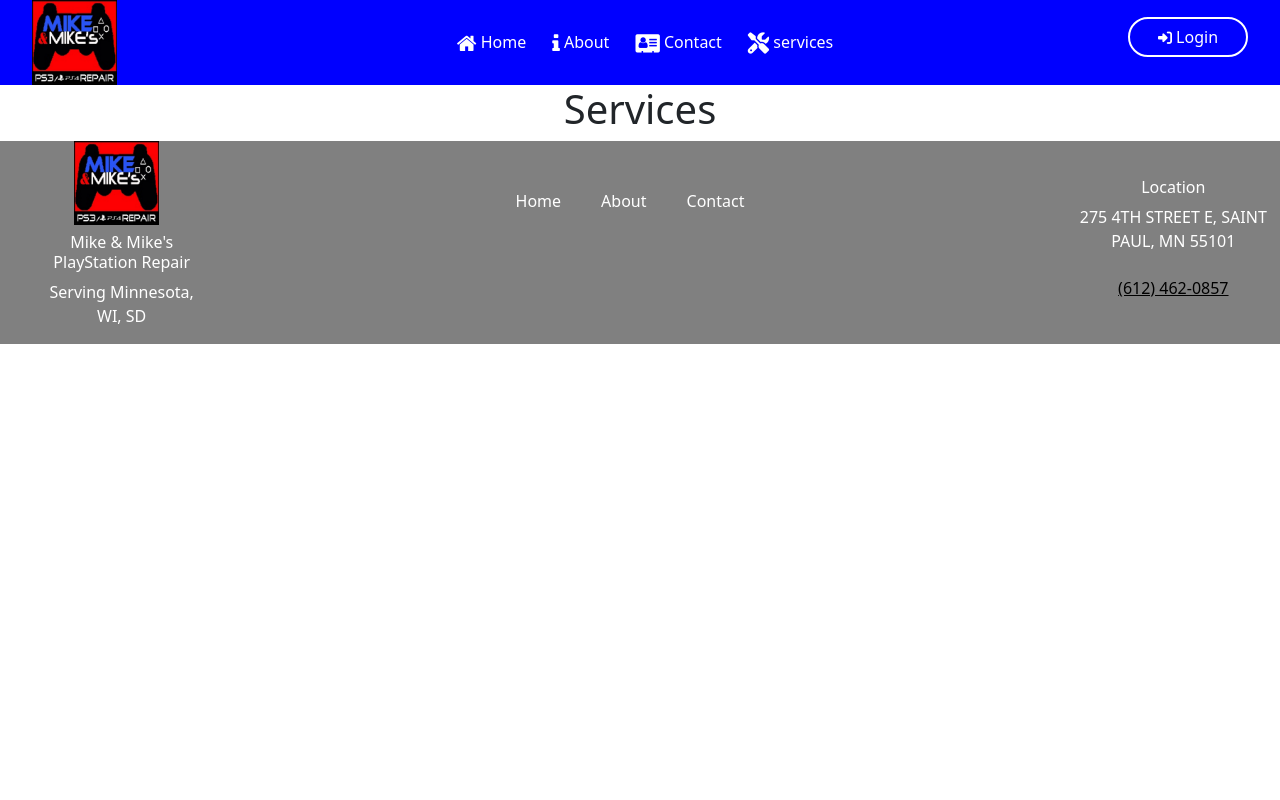
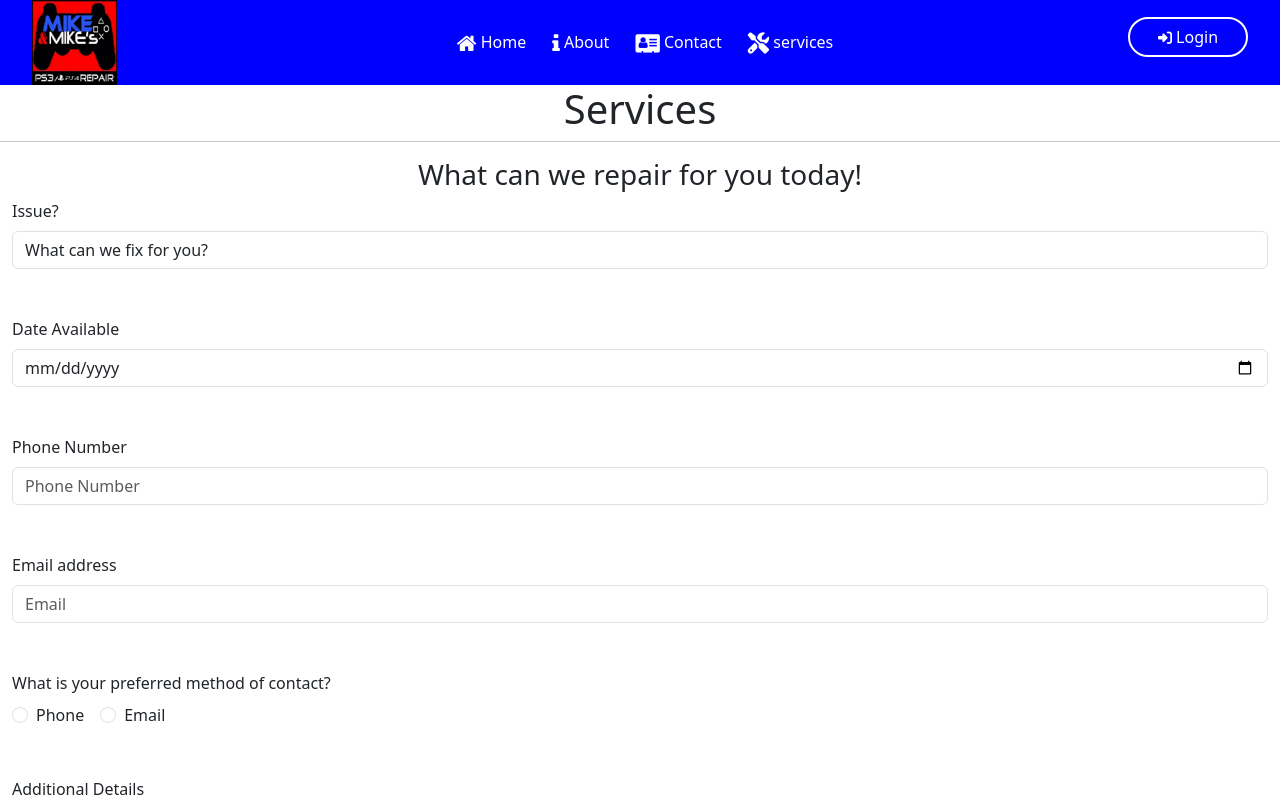
Before and after one commit to ninetailedcoder/mikes-playstation-repair, a React (Create React App) app: page /services in a window 1280 px wide. Shown: the top 800 px of the page. Built offline with nearby package versions, Linux system fonts and the light colour scheme; no server answers.

Commit message:
changed selections to radio buttons, services form on services page

```diff
--- a/src/pages/contact.js
+++ b/src/pages/contact.js
@@ -68,19 +68,56 @@ const Contact = () => {
           </Form.Group>
           <Form.Group className="mb-3" controlId="contact">
             <Form.Label htmlFor="contact">What is your preferred method of contact?</Form.Label>
-            <Form.Control as="select">
-              <option>Phone</option>
-              <option>Email</option>
-            </Form.Control>
+            <div>
+              <Form.Check
+                inline
+                type="radio"
+                label="Phone"
+                name="contactMethod"
+                id="phoneRadio"
+              />
+              <Form.Check
+                inline
+                type="radio"
+                label="Email"
+                name="contactMethod"
+                id="emailRadio"
+              />
+            </div>
           </Form.Group>
           <Form.Group className="mb-3" controlId="payment">
             <Form.Label htmlFor="payment">What is your preferred method of payment?</Form.Label>
-            <Form.Control as="select">
-              <option>Cash</option>
-              <option>Credit Card</option>
-              <option>Paypal</option>
-              <option>Cryptocurrency</option>
-            </Form.Control>
+            <div>
+              <Form.Check
+                inline
+                type="radio"
+                label="Cash"
+                name="cash"
+                id="cash"
+              />
+              <Form.Check
+                inline
+                type="radio"
+                label="Credit Card"
+                name="creditCard"
+                id="creditCard"
+              />
+              <Form.Check
+                inline
+                type="radio"
+                label="PayPal"
+                name="payPal"
+                id="payPal"
+              />
+              <Form.Check
+                inline
+                type="radio"
+                label="Cryptocurrency"
+                name="cryptocurrency"
+                id="cryptocurrency"
+              />
+              {/* You can add more radio buttons for other contact methods if needed */}
+            </div>
           </Form.Group>
           <Form.Group className="mb-3" controlId="textarea">
             <Form.Label htmlFor="textarea">Describe the issue with your console.</Form.Label>
--- a/src/pages/services.js
+++ b/src/pages/services.js
@@ -1,6 +1,7 @@
 import { Container, Row } from "reactstrap";
 import Header from "../components/Header";
 import Footer from "../components/Footer";
+import { Form } from "react-bootstrap";
 
 const Services= () => {
     return (
@@ -10,6 +11,62 @@ const Services= () => {
             </Row>
             <Row>
                 <h1>Services</h1>
+                <hr />
+            </Row>
+            <Row>
+                <h3>What can we repair for you today!</h3>
+            </Row>
+            <Row>
+                <Form>
+                <Form.Group className="mb-5 text-start" controlId="issue">
+            <Form.Label htmlFor="issue">Issue?</Form.Label>
+            <Form.Control as="select">
+                <option>What can we fix for you?</option>
+              <option>YLOD(Yellow Light Of Death)</option>
+              <option>HDMI</option>
+                <option>Bluray / Disk Drive</option>
+                <option>Power Supply</option>
+                <option>Other</option>
+            </Form.Control>
+            <Form.Group className="mb-5 mt-5 text-start" controlId="Date">
+            <Form.Label htmlFor="Date">Date Available</Form.Label>
+            <Form.Control type="date" />
+            </Form.Group>
+            <Form.Group className="mb-5 text-start" controlId="phone">
+            <Form.Label htmlFor="phone">Phone Number</Form.Label>
+            <Form.Control type="tel" placeholder="Phone Number"/>
+            </Form.Group>
+            <Form.Group className="mb-5 text-start" controlId="email">
+            <Form.Label htmlFor="email">Email address</Form.Label>
+            <Form.Control type="email" placeholder="Email"/>
+            </Form.Group>
+            <Form.Group className="mb-5 text-start" controlId="contactMethod">
+            <Form.Label htmlFor="contactMethod">What is your preferred method of contact?</Form.Label>
+            <div>
+              <Form.Check
+                inline
+                type="radio"
+                label="Phone"
+                name="contactMethod"
+                id="phoneRadio"
+              />
+              <Form.Check
+                inline
+                type="radio"
+                label="Email"
+                name="contactMethod"
+                id="emailRadio"
+              />
+              {/* You can add more radio buttons for other contact methods if needed */}
+            </div>
+            </Form.Group>
+          </Form.Group>
+                <Form.Group className="mb-5 text-start" controlId="Details">
+            <Form.Label htmlFor="Details">Additional Details</Form.Label>
+            <Form.Control as="textarea" rows={5} />
+            </Form.Group>
+
+                </Form>
             </Row>
             <Row>
                 <Footer />
```
